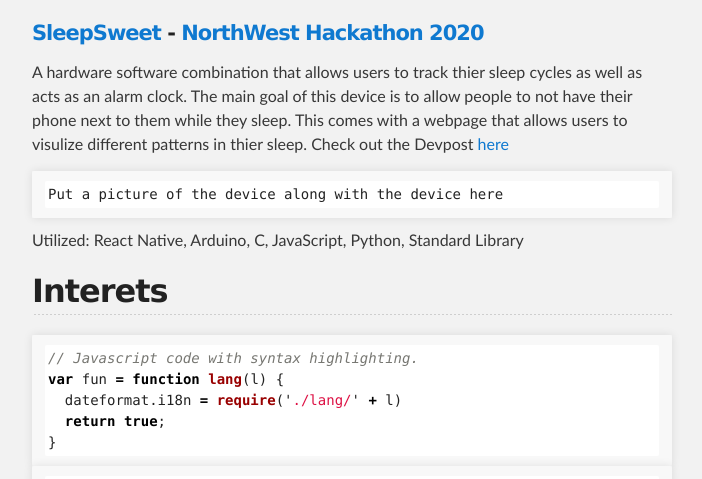
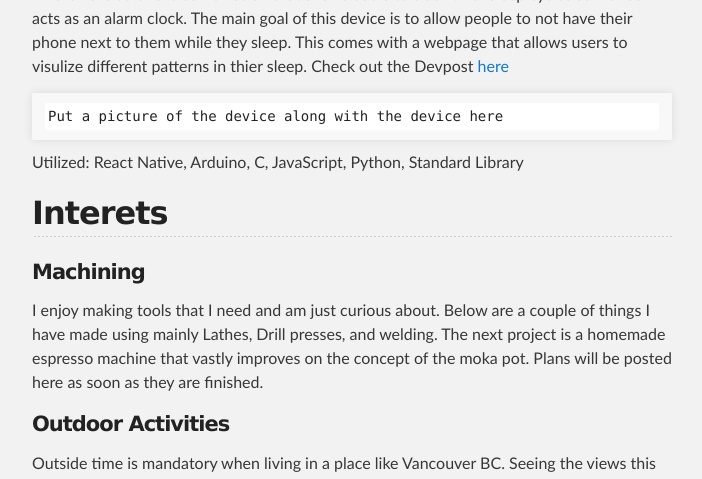
Before and after one commit to iminator25/iminator25.github.io, a Jekyll site: the page built from index.md, in a window 1280 px wide and 1400 px high, scrolled down 1142 px. Shown: the top 479 px of the window, without its empty margins (288-990 px from the left). Built offline with Jekyll 4.4.1, drawn with Linux system fonts in a browser that asks for light colours; our own code applies the rules of GitHub Pages for plain Markdown files; some of the changed text lies outside the part shown.

Commit message:
added my pic

````diff
--- a/_layouts/default.html
+++ b/_layouts/default.html
@@ -19,15 +19,15 @@
             <a id="forkme_banner" href="{{ site.github.repository_url }}">View on GitHub</a>
           {% endif %}
 
-          <h1 id="project_title">Imran Adamje</h1>
+          <h1 id="project_title">Imran Adamjee</h1>
           <h2 id="project_tagline">Personal Information and Projects</h2>
 
-          {% if site.show_downloads %}
+          <!-- {% if site.show_downloads %}
             <section id="downloads">
               <a class="zip_download_link" href="{{ site.github.zip_url }}">Download this project as a .zip file</a>
               <a class="tar_download_link" href="{{ site.github.tar_url }}">Download this project as a tar.gz file</a>
             </section>
-          {% endif %}
+          {% endif %} -->
         </header>
     </div>
 
--- a/index.md
+++ b/index.md
@@ -31,7 +30,7 @@
 ```
 Utilized: Heroku, JavaScript, Python, Google Cloud API, CoV traffic API
 
-#### [SleepSweet](https://devpost.com/software/sleep-sweet) - [NorthWest Hackathon 2020](https://www.nwhacks.io/)
+#### SleepSweet - [NorthWest Hackathon 2020](https://www.nwhacks.io/)
 A hardware software combination that allows users to track thier sleep cycles as well as acts as an alarm clock. The main goal of this device is to allow people to not have their phone next to them while they sleep. This comes with a webpage that allows users to visulize different patterns in thier sleep. Check out the Devpost [here](https://devpost.com/software/sleep-sweet)
 
 ```
@@ -39,107 +38,19 @@
 ```
 Utilized: React Native, Arduino, C, JavaScript, Python, Standard Library
 
-
-
-
 ## Interets
 
-```js
-// Javascript code with syntax highlighting.
-var fun = function lang(l) {
-  dateformat.i18n = require('./lang/' + l)
-  return true;
-}
-```
+#### Machining
 
-```ruby
-# Ruby code with syntax highlighting
-GitHubPages::Dependencies.gems.each do |gem, version|
-  s.add_dependency(gem, "= #{version}")
-end
-```
+I enjoy making tools that I need and am just curious about. Below are a couple of things I have made using mainly Lathes, Drill presses, and welding. The next project is a homemade espresso machine that vastly improves on the concept of the moka pot. Plans will be posted here as soon as they are finished.
 
-#### Header 4
+#### Outdoor Activities
 
-*   This is an unordered list following a header.
-*   This is an unordered list following a header.
-*   This is an unordered list following a header.
+Outside time is mandatory when living in a place like Vancouver BC. Seeing the views this place to offer is a lot of fun. Here are some pics of cool places.
 
-##### Header 5
-
-1.  This is an ordered list following a header.
-2.  This is an ordered list following a header.
-3.  This is an ordered list following a header.
-
-###### Header 6
-
-| head1        | head two          | three |
-|:-------------|:------------------|:------|
-| ok           | good swedish fish | nice  |
-| out of stock | good and plenty   | nice  |
-| ok           | good `oreos`      | hmm   |
-| ok           | good `zoute` drop | yumm  |
-
-### There's a horizontal rule below this.
-
-* * *
-
-### Here is an unordered list:
-
-*   Item foo
-*   Item bar
-*   Item baz
-*   Item zip
-
-### And an ordered list:
-
-1.  Item one
-1.  Item two
-1.  Item three
-1.  Item four
-
-### And a nested list:
-
-- level 1 item
-  - level 2 item
-  - level 2 item
-    - level 3 item
-    - level 3 item
-- level 1 item
-  - level 2 item
-  - level 2 item
-  - level 2 item
-- level 1 item
-  - level 2 item
-  - level 2 item
-- level 1 item
-
-### Small image
 
 ![Octocat](https://github.githubassets.com/images/icons/emoji/octocat.png)
 
 ### Large image
 
 ![Branching](https://guides.github.com/activities/hello-world/branching.png)
-
-
-### Definition lists can be used with HTML syntax.
-
-<dl>
-<dt>Name</dt>
-<dd>Godzilla</dd>
-<dt>Born</dt>
-<dd>1952</dd>
-<dt>Birthplace</dt>
-<dd>Japan</dd>
-<dt>Color</dt>
-<dd>Green</dd>
-</dl>
-
-```
-Long, single-line code blocks should not wrap. They should horizontally scroll if they are too long. This line should be long enough to demonstrate this.
-```
-
-```
-The final element.
-```
````
Also changed, not shown: other parts of index.md (+2 -3 lines), assets/images/Imey.jpg (added), 1 other file.
